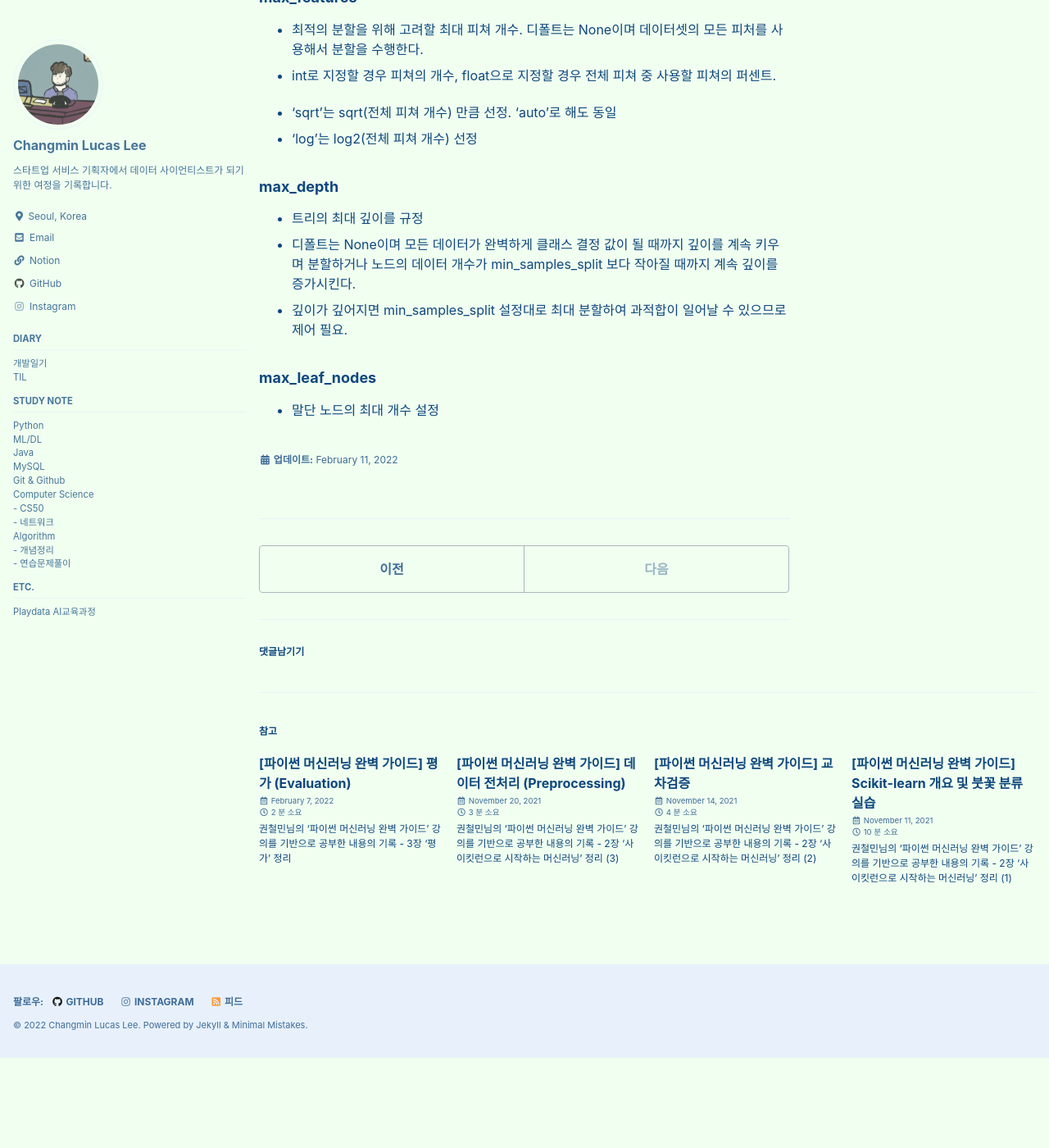
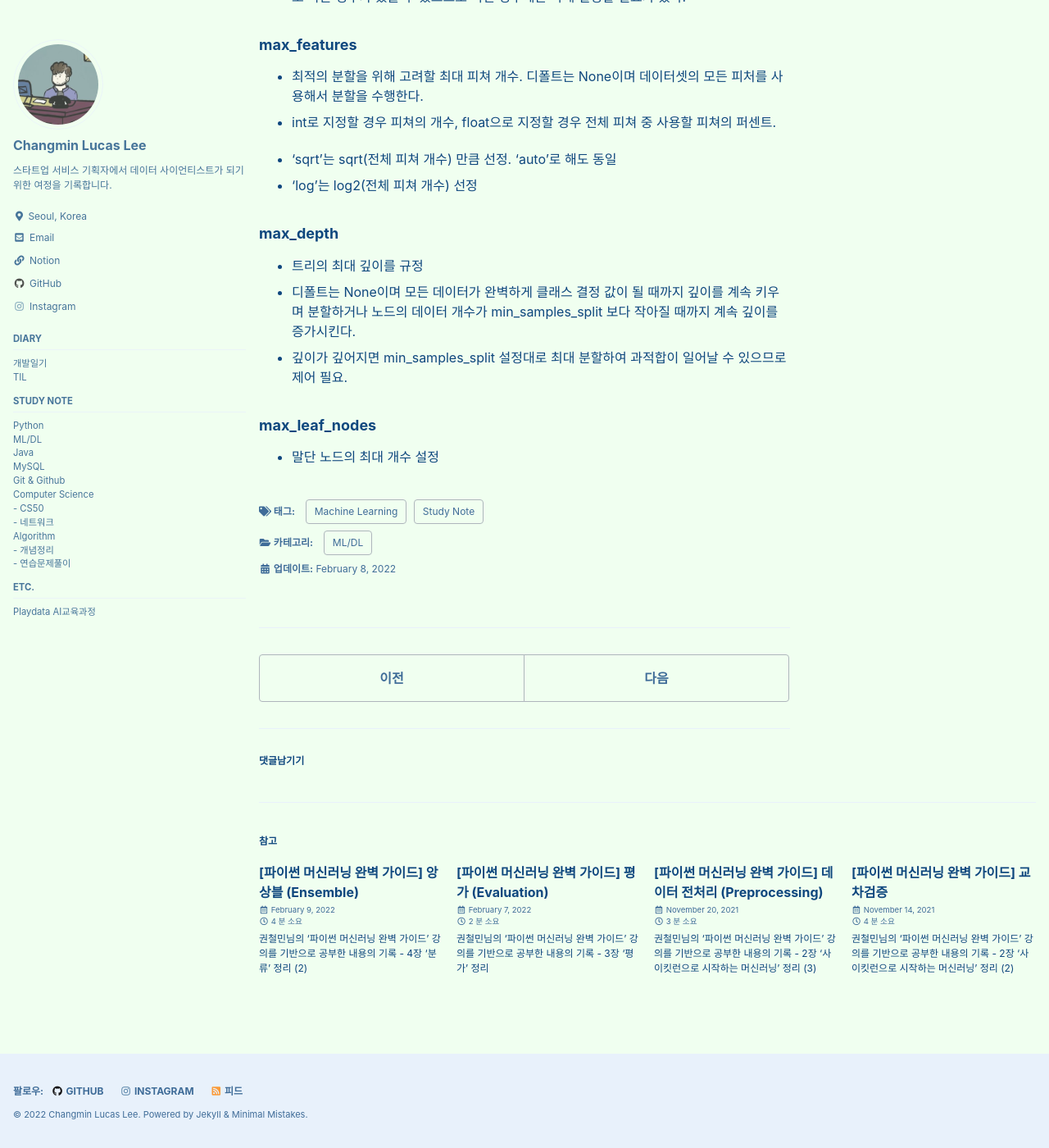
Before and after one commit to lucathree/lucathree.github.io, a Jekyll site: the page built from _posts/2022/2022-02-08-pyml_guide_6.md, in a window 1280 px wide and 1400 px high, scrolled down 2228 px. Shown: the whole window at 82% size. Built offline with Jekyll 4.4.1, drawn with Linux system fonts in a browser that asks for light colours; cached includes are drawn as plain includes; comment, search, counter and statistics services are not loaded; before the commit the page ends 3518 px from its top, so only the background shows below that; some of the changed lines change nothing that is shown; some of the changed text lies outside the part shown.

Commit message:
pyml note update

```diff
--- a/_posts/2022/2022-02-08-pyml_guide_6.md
+++ b/_posts/2022/2022-02-08-pyml_guide_6.md
@@ -1,6 +1,6 @@
 ---
-title: "[파이썬 머신러닝 완벽 가이드] 분류 (Classification) / 결정트리 (Decision Tree)"
-excerpt: "권철민님의 '파이썬 머신러닝 완벽 가이드' 강의를 기반으로 공부한 내용의 기록 - 4장 '분류' 정리" (1)
+title: "[파이썬 머신러닝 완벽 가이드] 분류 (Classification), 결정트리 (Decision Tree)"
+excerpt: "권철민님의 '파이썬 머신러닝 완벽 가이드' 강의를 기반으로 공부한 내용의 기록 - 4장 '분류' 정리 (1)"
 layout: single
 author_profile: true
 read_time: true
--- /dev/null
+++ b/_posts/2022/2022-02-09-pyml_guide_7.md
@@ -0,0 +1,169 @@
+---
+title: "[파이썬 머신러닝 완벽 가이드] 앙상블 (Ensemble)"
+excerpt: "권철민님의 '파이썬 머신러닝 완벽 가이드' 강의를 기반으로 공부한 내용의 기록 - 4장 '분류' 정리 (2)"
+layout: single
+author_profile: true
+read_time: true
+related: true
+categories:
+- ML/DL
+tags:
+- Machine Learning
+- Study Note
+---
+
+
+
+
+
+
+
+# 앙상블
+
+일종의 "머신러닝 집단지성". 여러개의 분류기를 생성하고 예측 결과들을 결합하여 보다 정확한 최종 예측을 도출하는 알고리즘.
+
+### 앙상블의 종류
+
+- 보팅 (Voting)
+- 배깅 (Bagging)
+- 부스팅 (Boosting)
+- 스태킹 (Stacking)
+
+### 앙상블의 특징
+
+- 단일 모델의 약점을 다수의 결합을 통해 보완
+- 뛰어난 성능의 모델끼리 결합하는 것보다 상호보완이 되도록 서로 다른 유형의 모델들을 섞는 것이 오히려 도움이 될 수 있다.
+  - 랜덤 포레스트 및 다양한 부스팅 알고리즘은 의사결정 트리를 기반으로 하며, 앙상블을 통해 과적합을 보완하고 직관적인 분류 기준은 강화시킨다.
+
+
+
+# 보팅 & 배깅
+
+보팅과 배깅 둘 다 여러 분류기의 투표를 기반으로 예측 결과를 만들어 내는 앙상블 기법
+
+**보팅 (Voting) :** <u>서로 다른</u> 알고리즘의 분류기들을 결합하여 각 분류기들로부터 예측 결과를 받은 후 투표를 통해 최종 예측 값을 결정한다.
+
+**배깅 (Bagging) :** <u>같은 유형</u>의 알고리즘을 가진 분류기들을 사용하되 각각 다른 데이터셋을 기반으로 학습한 뒤 예측 결과를 투표하여 결정.
+
+### 하드 보팅 vs. 소프트 보팅
+
+- 하드 보팅 (Hard Voting) : 분류기 사이의 투표 결과에 따라 다수결로 최종 클래스를 결정
+
+- 소프트 보팅 (Soft Voting) : 각 분류기가 예측한 클래스 확률을 모아 평균을 구한 뒤 가장 확률이 높은 클래스를 결정.
+
+- 일반적으로 소프트 보팅이 더 많이 사용된다.
+
+
+
+## 랜덤 포레스트 (Random Forest)
+
+— 배깅을 사용하는 대표적인 알고리즘. 여러개의 의사결정 트리(나무)를 모아놓은 숲(Forest).
+
+- 앙상블 알고리즘 중 비교적 빠른 수행 속도와 준수한 예측 성능을 보임
+
+- 여러개의 결정 트리 분류기가 개별 학습 데이터셋을 사용하여 모델을 구축한 뒤 최종적으로 소프트 보팅을 통해 예측 결정을 진행한다.
+
+  **※ 부트스트래핑** : 개별 학습 데이터셋 생성을 위해 전체 데이터에서 일부가 중첩되도록 샘플링을 하여 분리. (Bagging = Bootstrap Aggregating)
+
+
+
+## 랜덤 포레스트 파라미터
+
+트리 기반의 앙상블 알고리즘의 단점은 하이퍼 파라미터가 너무 많고 그로 인해 튜닝을 위한 시간이 많이 소모된다는 점이다. 게다가 튜닝에 사용하는 시간 대비 예측 성능이 크게 향상되는 경우가 많지 않다.
+
+그나마 랜덤 포레스트는 <u>결정 트리에서 사용되는 하이퍼 파라미터와 같은 파라미터가 대부분</u>이라 파라미터가 적은 편에 속한다.
+
+### n_estimators
+
+- 결정 트리의 개수를 지정
+- 디폴트는 10개. 많이 설정할수록 좋은 성능을 기대할 수 있지만 학습 수행 시간이 오래 걸리며 성능이 무조건 향상되는 것은 아니다.
+
+### max_features
+
+- 결정 트리의 max_features와 동일하지만 RandomForestClassifier의 디폴트는 'None'이 아니라 'auto'
+
+
+
+# 부스팅
+
+━ 여러개의 약한 학습기(Weak Learner)를 순차적으로 학습-예측 하면서 잘못 예측한 데이터에 가중치를 부여해가며 지속적으로 오류를 개선해나가는 앙상블 기법
+
+- 성능은 좋지만 순차적으로 학습이 진행되기 때문에 시간이 오래걸리는 단점이 있다.
+
+- 대표 부스팅 : 에이다 부스팅, GBM, XGBoost, LightGBM
+
+
+
+## 에이다 부스팅
+
+학습-예측을 한 번 할 때마다 분류 기준을 생성하고 분류 결과가 맞지 않는 부분에 가중치를 두어 다음 학습-예측에서 해당 부분이 정확하게 분류되도록 한다. 그리고 이 과정을 반복하면서 만들어낸 분류 결과들을 결합하여 최종 예측 모델을 생성한다.
+
+![img](https://raw.githubusercontent.com/lucathree/lucathree.github.io/master/assets/images/2022/2022-02-09/1.png)
+
+
+
+## GBM (Gradient Boost Machine)
+
+에이다 부스팅과 유사하나 가중치 업데이트에 **경사하강법**을 사용
+
+### GBM 주요 하이퍼 파라미터
+
+- n_estimators, max_depth, max_features와 같은 트리 기반의 파라미터들이 마찬가지로 사용됨
+- loss : 경사 하강법에서 사용할 비용함 수 지정. 기본값은 'deviance'
+- **learning_rate** : GBM이 학습을 진행할 때마다 순차적으로 오류 값을 보정해 나가는 데 적용하는 계수.
+  - 0~1 사이의 값을 지정. 기본값은 0.1
+  - 작은 값을 적용할 경우 학습이 반복될 때마다 업데이트 되는 값이 작아져 최소 오류 값을 찾아 성능이 높아질 수 있지만 수행 시간이 오래 걸리고 또 너무 작게 설정할 경우 최소 오류 값을 찾기 전에 학습 반복이 완료될 수 있다.
+  - 반대로 너무 큰 값을 적용할 경우 수행 시간은 짧아지지만 최소 오류 값을 찾지 못하고 그냥 지나쳐 버려 예측 성능이 떨어질 수 있다.
+  - 위 특성 때문에 learning_rate는 n_estimator와 조합하여 상호 보완되도록 하는 것이 좋다.
+- n_estimator : 학습기의 개수. 많을 수록 성능이 어느정도 좋아질 수 있지만 수행시간은 늘어난다. 기본값은 100
+- subsample : 학습기가 학습에 사용하는 데이터의 샘플링 비율. 기본값은 1로 전체 학습 데이터를 기반으로 학습한다. 주로 과적합이 염려될 때 subsample을 1보다 작은 값으로 설정
+
+
+
+## XGBoost (eXtra Gradient Boost)
+
+- 표준 GBM을 개선, 분류와 회귀에서 뛰어난 예측 성능을 보인다.
+- CPU 병렬 처리 및 GPU 지원이 되어 GBM 대비 수행 시간이 빠르다.
+- 규제(Regulation) 기능이 탑재되어 오차 오류만 계속 줄여 과적합이 생기는 것을 방지
+- Tree Pruning(가지치기)를 통해 노드 검증을 진행하고 불필요한 노드를 제거할 수 있다.
+- 편의 기능 : 조기 중단 (Early Stopping), 자체 내장 교차 검증, 결손값 자체 처리
+  - 조기 중단 : 학습 데이터를 가지고 너무 많은 반복을 하다보면 과적합이 발생하게 되는데, 특정 반복 횟수 이상 비용 함수가 감소하지 않으면 더 이상 학습을 반복하지 않도록 종료시켜준다.
+
+※ XGBoost의 하이퍼 파라미터는 GBM과 유사하지만 파이썬 래퍼와 사이킷런 래퍼의 파라미터 명이 다르기 때문에 사용시 유의해야한다.
+
+
+
+## LightGBM
+
+- XGBoost 이후 마이크로소프트가 개발
+- XGBoost 대비 더 빠른 학습/예측 수행 시간과 더 작은 메모리 사용량을 보여준다.
+- 카테고리형 피쳐 자동 변환과 최적 분할 지원 (원-핫 인코딩 없이도 자동 변환과 노드 분할 수행)
+- **리프 중심 트리 분할 (Leaf Wise)**
+  - 다른 부스팅은 결정 트리가 너무 한쪽 노드로 깊어지면 규칙이 복잡해지고 과적합이 생길 수 있다는 이론적 이유로 모든 노드가 균일한 depth를 갖는 <u>균형 트리 분할 (Level Wise)</u>을 사용해왔다.
+  - 하지만 LightGBM은 리프 중심의 트리 분할이 예측 오류를 가장 줄여줄 수 있다고 판단
+
+※ LightGBM의 하이퍼 파라미터도 XGBoost의 하이퍼 파라미터와 유사하며 파이썬 래퍼와 사이킷런 래퍼의 파라미터 명 차이를 유의해야한다.
+
+※ 또한 LightGBM은 리프 중심 트리 분할로 인해 리프 노드가 계속 분할되면서 트리의 깊이가 깊어지므로 해당 특성에 맞는 하이퍼 파라미터 설정이 필요하다.
+
+
+
+# 스태킹
+
+━ 앙상블과 비슷하나, 기반 모델들이 예측한 값들을 바탕으로 **메타 모델**을 만들어 다시 학습 후 예측을 반환한다.
+
+개별 모델에 비해 반드시 성능 향상이 이루어지지는 않기 때문에 현실 모델에서는 잘 사용하지 않는다.
+
+다만, 여러 모델들을 사용했을 때 더 좋은 결과를 만드는 경우가 있어서 캐글 같은 경연대회나 조금이라도 더 좋은 성능을 만들어내야만 하는 상황에 주로 사용된다.
+
+## Basic Stacking Model
+
+- 예측 결과들을 쌓아서(Stacking) 다시 학습 데이터로 사용. 이 때 transpose를 필요로 한다.
+- Basic Stacking Model 은 개념적 모델이며 실질적으로는 과적합이 일어나기 때문에 교차검증 스태킹을 사용한다.
+
+![img](https://raw.githubusercontent.com/lucathree/lucathree.github.io/master/assets/images/2022/2022-02-09/2.png)
+
+## 교차검증 스태킹
+
+- 각 기반 모델들에서 KFold 교차검증을 실행하여 검증 결과와 테스트 결과를 도출한다.
+- 도출된 검증 결과들은 스태킹을 통해 메타 모델의 학습 데이터로 사용하고, 테스트 결과들은 스태킹하여 메타 모델의 테스트 데이터로 사용하여 메타 모델을 구축한다.
```
Also changed, not shown: assets/images/2022/2022-02-09/1.png (added), assets/images/2022/2022-02-09/2.png (added).
